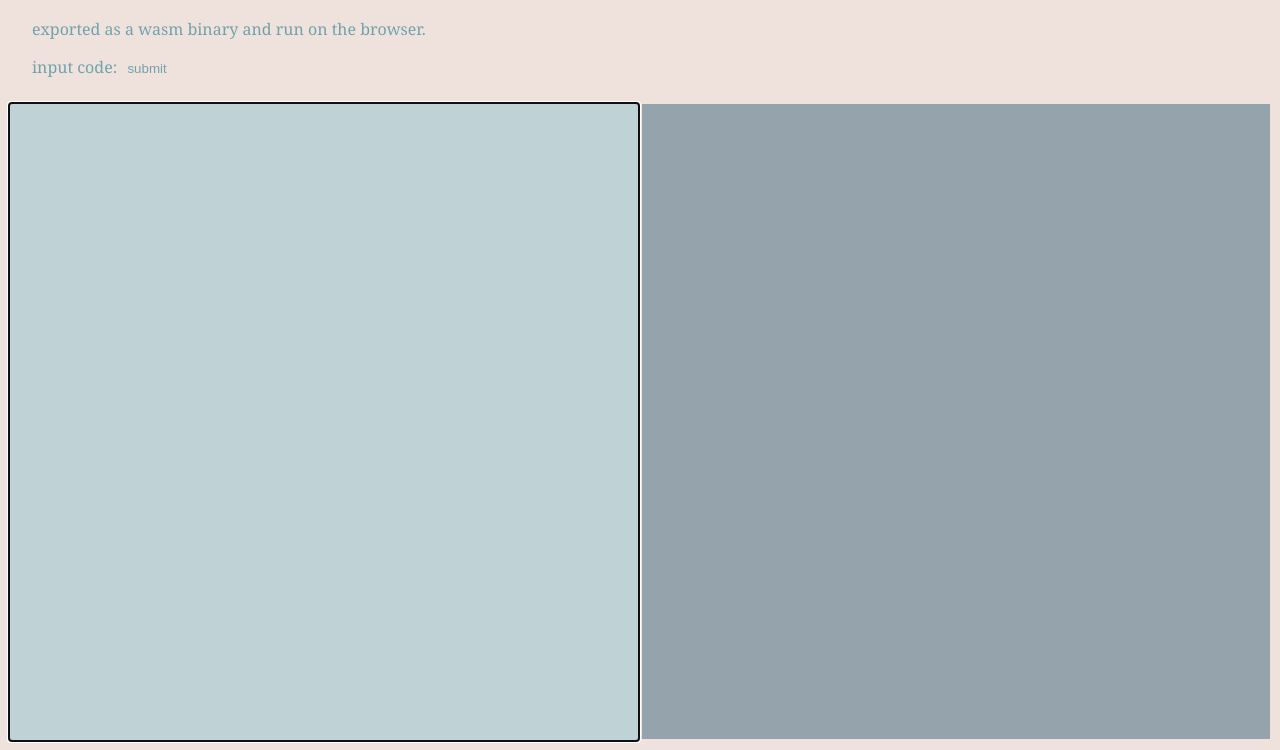
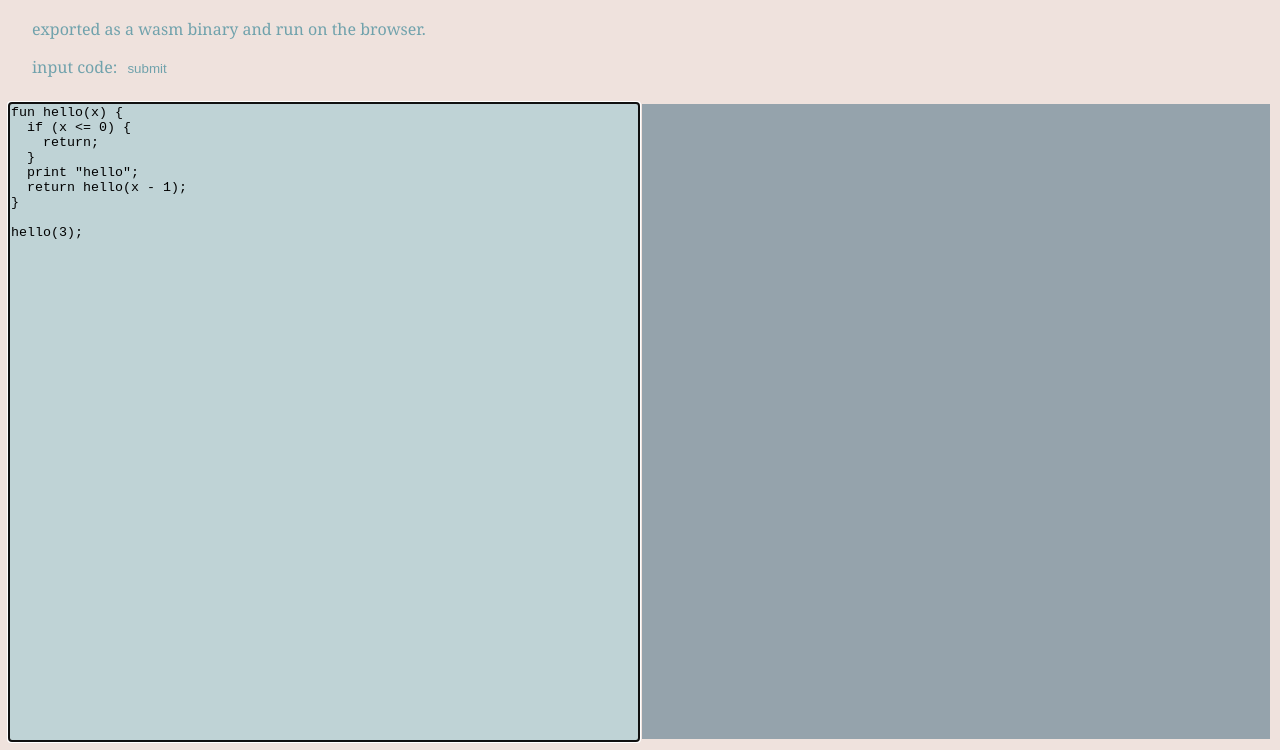
Before and after one commit to theojl6/rlox, a website built with webpack: page playground/index.html in a window 1280 px wide. Shown: the part 70-820 px from the top of the page. Built offline with nearby package versions, Linux system fonts and the light colour scheme.

Commit message:
add default code value

```diff
--- a/playground/index.html
+++ b/playground/index.html
@@ -16,6 +16,15 @@
     <div class="container">
       <div class="container-inner">
         <textarea id="code" autofocus>
+fun hello(x) {
+  if (x &lt;= 0) {
+    return;
+  }
+  print "hello";
+  return hello(x - 1);
+}
+
+hello(3);
         </textarea>
       </div>
       <div class="container-inner">
```
